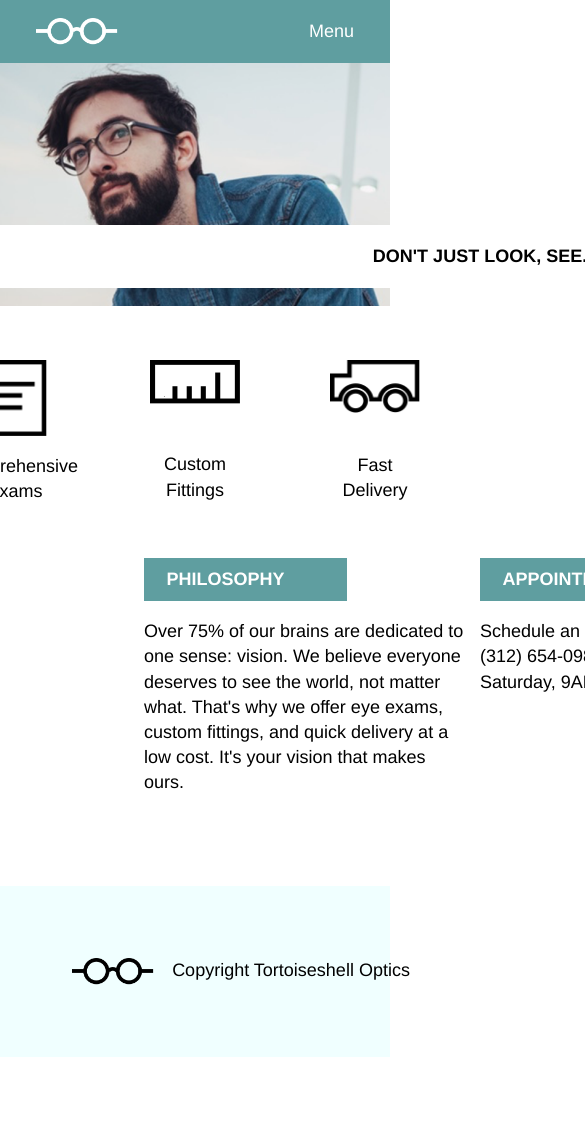
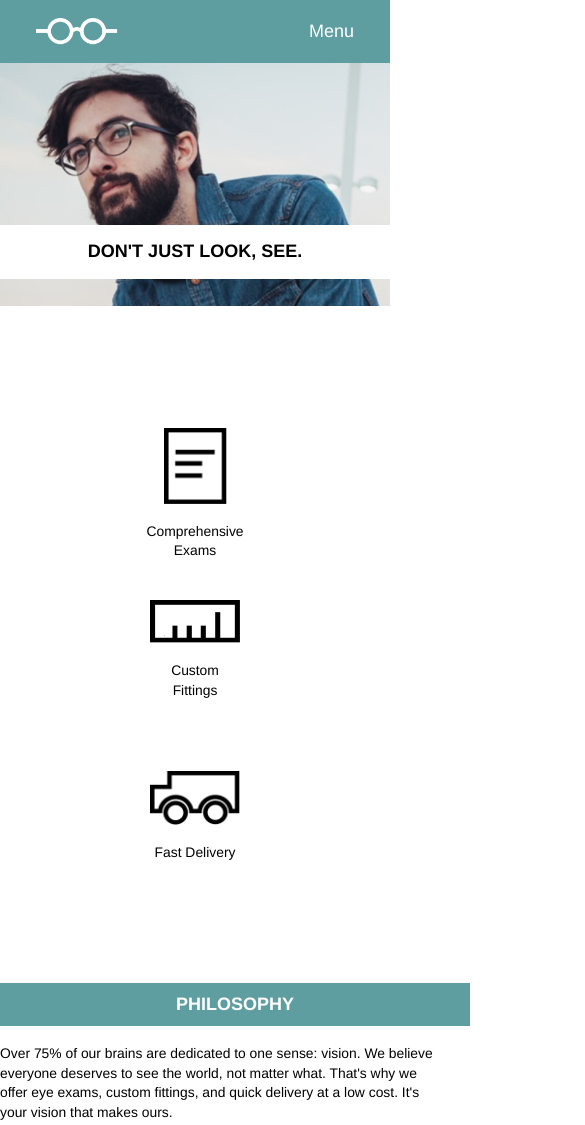
Before and after one commit to Neogema/TSOptics, a plain HTML site: page index.html in a window 390 px wide. Shown: the top 1125 px of the page, 585 px wide, since content can reach past the window. Before the commit the page ends 1057 px from the top, so only its background shows below. Drawn offline with Linux system fonts and the light colour scheme.

Commit message:
Completed HTML and CSS

```diff
--- a/resources/css/style.css
+++ b/resources/css/style.css
@@ -161,6 +161,9 @@ footer img {
   }
 }
 @media only screen and (max-width: 470px) {
+  body {
+    font-size: 0.77rem;
+  }
   .logo span {
     display: none;
   }
@@ -175,14 +178,63 @@ footer img {
     background-position: 20%;
   }
   .top {
-
+    width: 100%;
+    justify-content: center;
   }
   .dontlooksee {
-    margin-top: 9rem;
+    height: 1rem;
     width: 100%;
+    margin: 9rem 0 5rem 0;
+    padding: 1rem 0;
   }
   .dontlooksee h1 {
     font-size: 1rem;
-    padding: 1rem 0;
+  }
+  .middle {
+    flex-direction: column;
+    align-items: center;
+    margin: 3.77rem 0;
+  }
+  .service {
+    margin-bottom: 0;
+    width: 5rem;
+  }
+  .paper img, .ruler img, .truck img {
+    margin-bottom: 1rem;
+  }
+  .service.truck, .service.ruler {
+    margin-top: 1.54rem;
+  }
+  .bottom {
+    width: 470px;
+    flex-direction: column;
+    align-items: center;
+  }
+  .philosophy, .appointments {
+    width: 100%;
+  }
+  .philosophy h2, .appointments h2 {
+    width: 100%;
+    padding-left: 0;
+    text-align: center;
+  }
+  .philosophy p {
+    margin-bottom: 4rem;
+  }
+  .appointments p {
+    margin-bottom: 5rem;
+  }
+  footer {
+    width: 470px;
+  }
+  footer img {
+    margin: 4rem 0;
+  }
+  footer span {
+    display: none;
+  }
+  .footer {
+    width: 470px;
+    justify-content: center;
   }
 }
```
